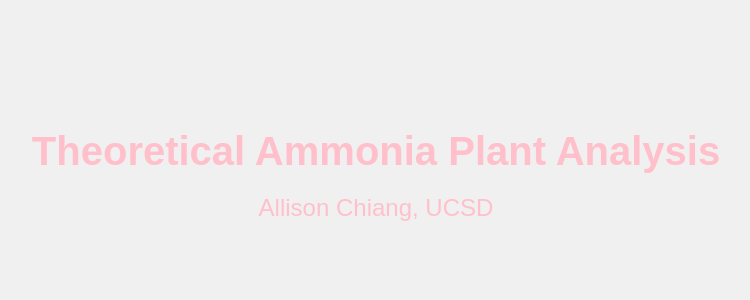
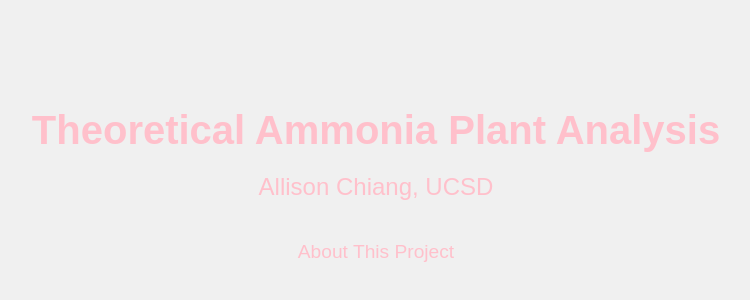
Before and after one commit to a4chiang/a4chiang.ammonia.github.io, a plain HTML site: page index.html in a window 1280 px wide. Shown: the part 228-528 px from the top of the page, without its empty margins (264-1014 px from the left). Drawn offline with Linux system fonts and the light colour scheme.

Commit message:
Update index.html

```diff
--- a/index.html
+++ b/index.html
@@ -24,12 +24,23 @@
             font-size: 1.5em;
             font-weight: normal;
         }
+        a {
+            color: pink;
+            text-decoration: none;
+            margin-top: 20px;
+            display: inline-block;
+            font-size: 1.2em;
+        }
+        a:hover {
+            text-decoration: underline;
+        }
     </style>
 </head>
 <body>
     <div>
         <h1>Theoretical Ammonia Plant Analysis</h1>
         <h2>Allison Chiang, UCSD</h2>
+        <a href="about.html">About This Project</a>
     </div>
 </body>
 </html>
```
